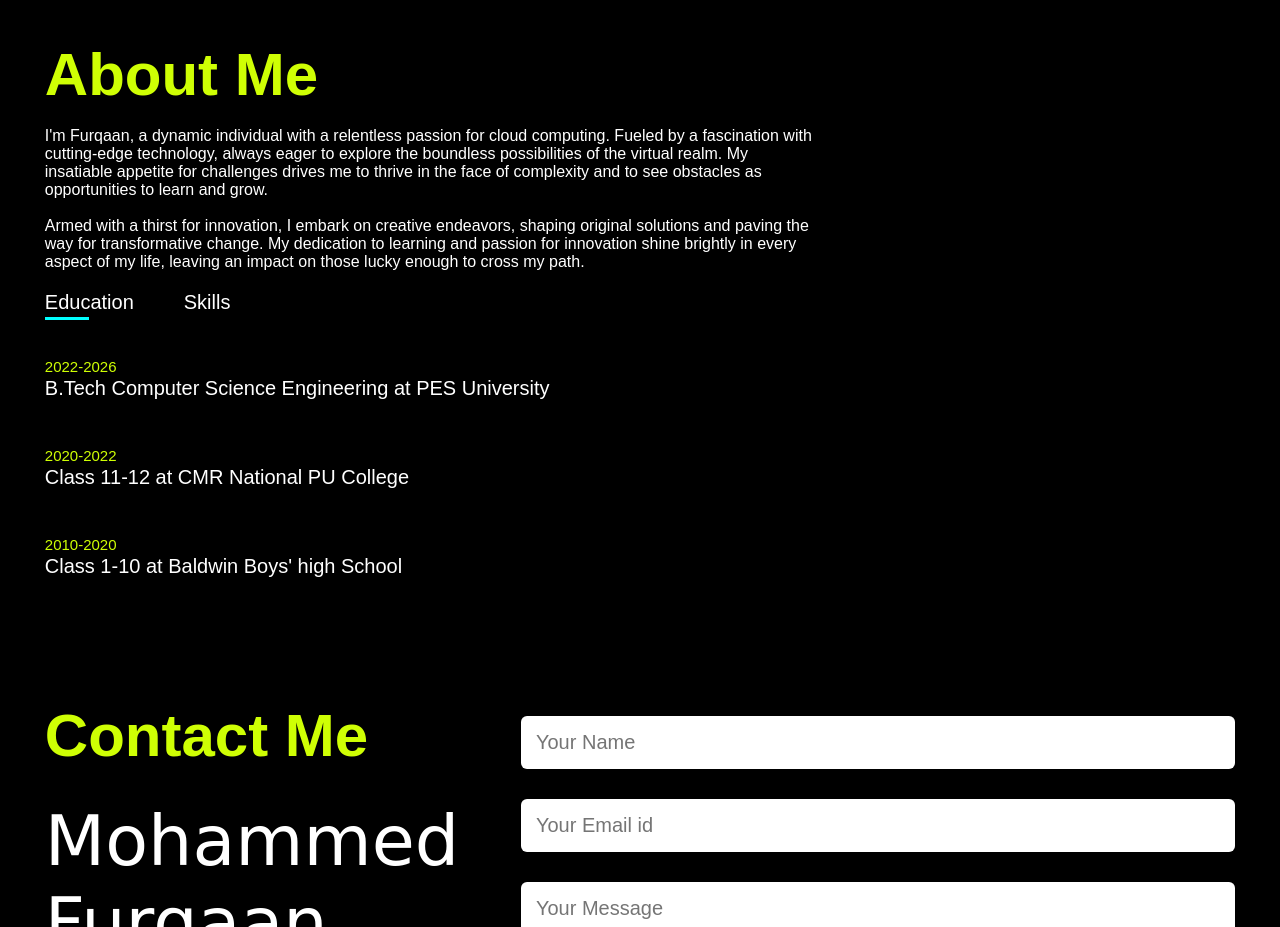
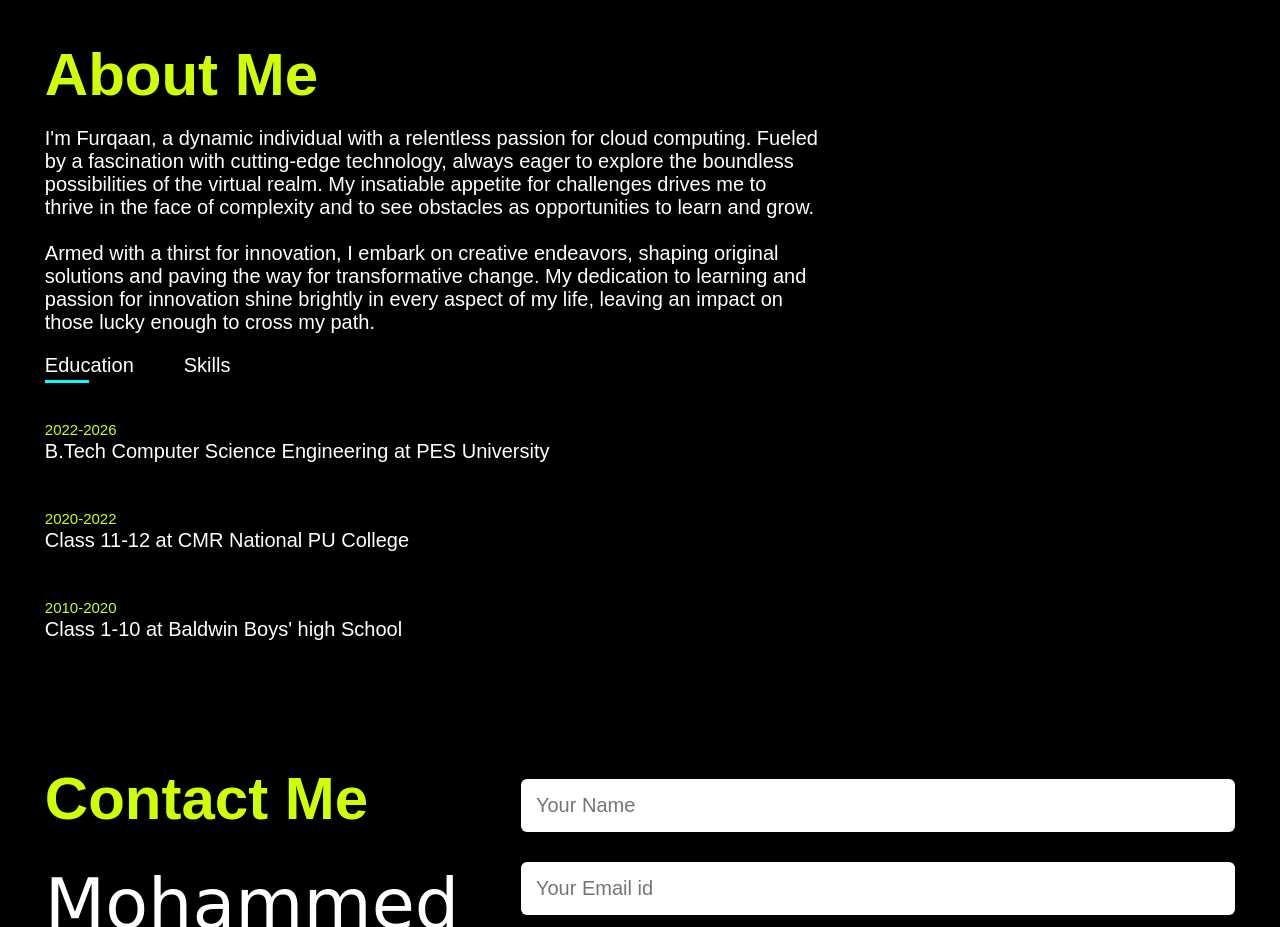
Before and after one commit to mfurqaan31/mfurqaan31.github.io, a plain HTML site: page index.html in a window 1280 px wide. Shown: the part 1660-2587 px from the top of the page. Drawn offline with nearby package versions, Linux system fonts and the light colour scheme; a web font is replaced by a local one.

Commit message:
Update index.html

```diff
--- a/index.html
+++ b/index.html
@@ -59,7 +59,7 @@
 
                         <h1 class="about-style">About Me</h1>
                         <br>
-                        <p class="intro">
+                        <p style="font-size: 20px;">
                             I'm Furqaan, a dynamic individual with a relentless passion for cloud computing. Fueled by a fascination with cutting-edge technology, always eager to explore the boundless possibilities of the virtual realm. My insatiable appetite for challenges drives me to thrive in the face of complexity and to see obstacles as opportunities to learn and grow.
                             <br><br>
                             Armed with a thirst for innovation, I embark on creative endeavors, shaping original solutions and paving the way for transformative change. My dedication to learning and passion for innovation shine brightly in every aspect of my life, leaving an impact on those lucky enough to cross my path.
```
